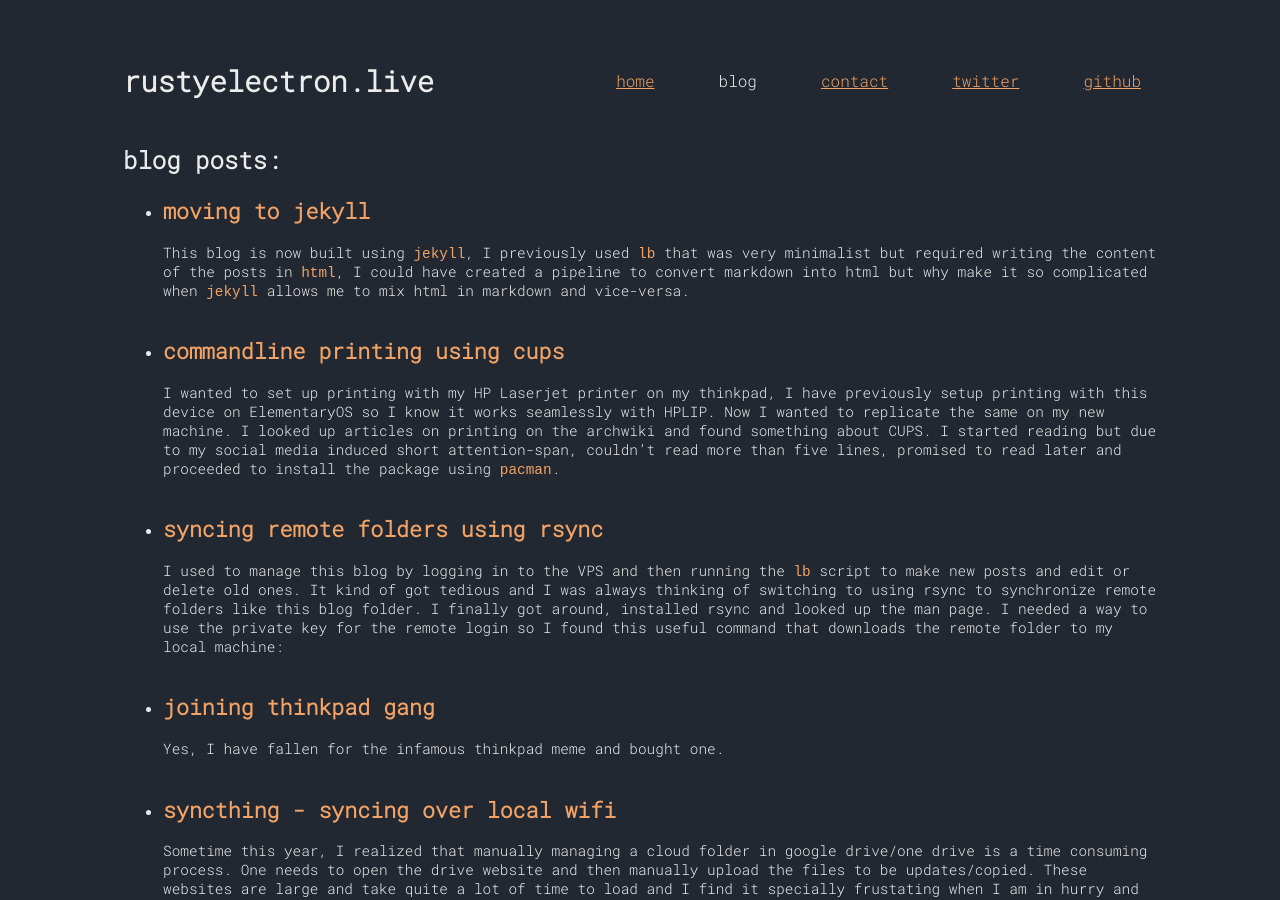
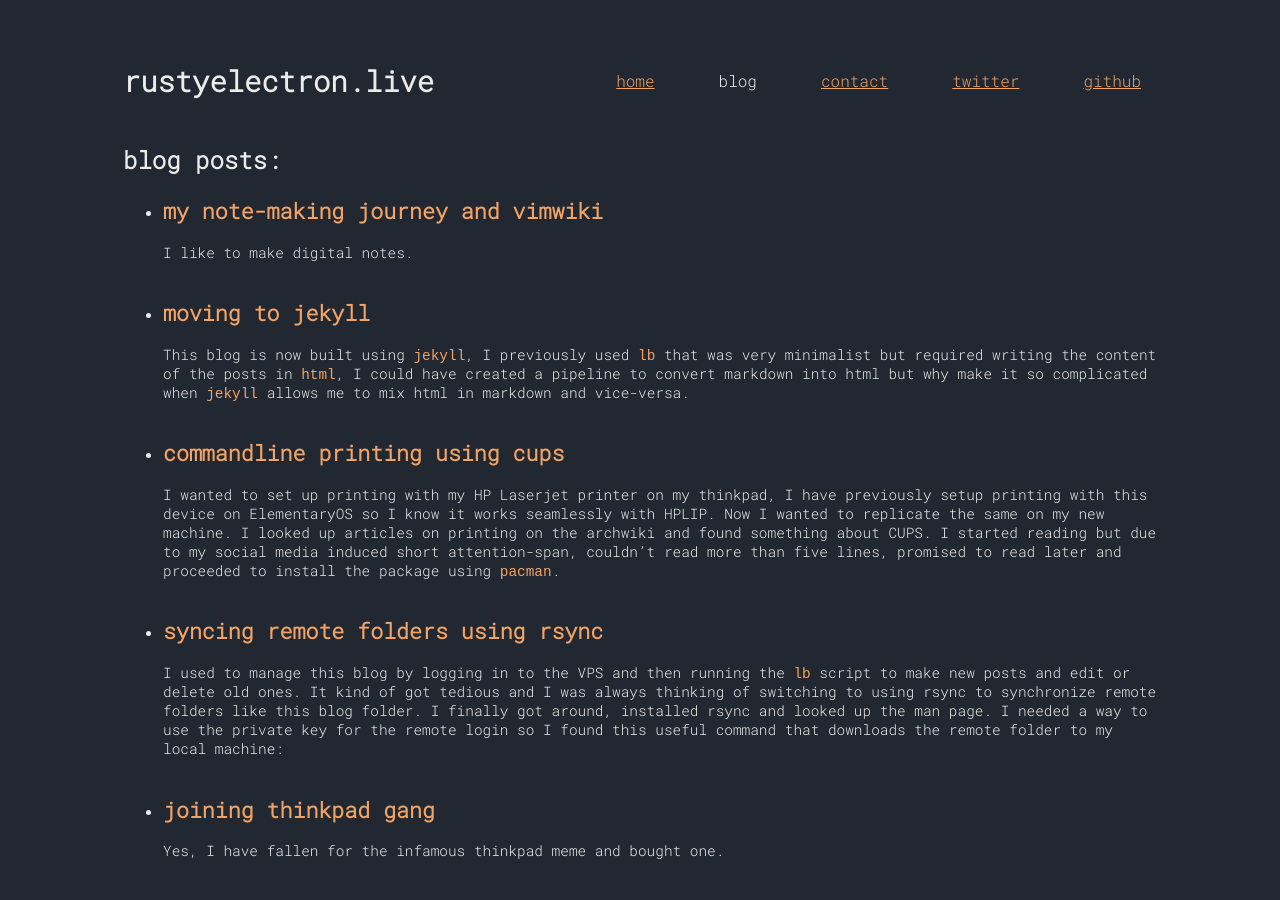
Before and after one commit to rusty-electron/rusty-electron.github.io, a Jekyll site: the page built from blog.html, in a window 1280 px wide and 900 px high. Built offline with Jekyll 4.4.1, drawn with Linux system fonts in a browser that asks for light colours; some of the changed lines change nothing that is shown.

Commit message:
minor changes and a new post

```diff
--- /dev/null
+++ b/_posts/2021-05-30-note-making-journey-and-vimwiki.md
@@ -0,0 +1,28 @@
+---
+layout: post
+title: my note-making journey and vimwiki
+date: 2021-05-30 21:00 +0530
+---
+
+I like to make digital notes.
+
+#### context and evernote rant
+I first started creating organized notes on `evernote` but this goes back to when I still used `windows` as my os. The experience with evernote was fine but like most freemium software it came with restrictions like - use limited to only a few devices, I also did not like the UI much but the nail in the coffin was the unavailability of `markdown` support because of which I stopped using it. I read several posts on the evernote forums where users repeatedly requested for this feature but in my two years of using evernote it was not added and still has not been added at the time of writing.
+
+#### enter joplin
+When I switched to linux, I came across `joplin` and when I found out that it has `markdown` support I instantly installed and started using it. It is a good tool for maintaining notes and it is at par with evernote at doing so. During this time I was a linux noob and found the sync setup quite strange but now I realize that the self-hosting feature is actually quite essential and it provides users, the freedom of choice. One can setup the `joplin` database at their server using tools like `nextcloud` or `webDAV` or one can go the easy way and setup sync with cloud storage providers like dropbox.
+
+An important feature that `evernote` has and is a must for all "serious" note taking software is the availability of an android app as it is highly likely that you would be reading or making minor edits away from your computer, like when you are reviewing your notes before an interview or outside your exam hall. `joplin` has one too and it works great although I must point out that the UI of the mobile app really needs a lot of work or at least a theming system would be nice. Talking about UI, `joplin`'s pc client has two types of UI and for linux they come in separate packages, the first is `joplin-desktop` which is an electron-based app that offers highly customizability using user-defined css files. The other is the TUI `joplin` package which offers the same core functionality on the terminal. It is obvious that the TUI does not display images or any kind of rich graphics (although displaying images on the terminal is possible and maybe added later) and therefore, in my workflow I use the TUI when I need to write text-based notes while I use the desktop app when I need to work with images and LaTeX math.
+
+#### vimwiki
+I am satisfied with `joplin` when my goal is to create long notes like that of a course or a book. But in the event that I need to note down something quick like some commands or a small note for later, I generally use `vim` to create a `markdown` file in my working or `~` directory. But this practice has lead to such files being cluttered all over my drive. So here I am met with two choices:
+
+1. create an organized folder for "quick notes" by taking some time to `cd` into this directory
+2. create note at current directory or `~` directory and create a mess that is hard to retrieve or query even with `find` and `fzf` combination.
+
+Here [`vimwiki`][1] is one choice that provides a balance between the two issues. It provides a centralized *Index* page which is the starting point for all wiki pages, much like what we find in sites like *wikipedia*. Each of the entries on this page lead to another wiki page that may contain any text content similar to what is found generally in `markdown` files, although `vimwiki` by default uses its own kind of syntax but it is possible to easily switch to `markdown` if desired. Yes, it does require one to use a terminal and open `vim` but it can be turned into a breeze by using bash aliases like `vim -c ':VimwikiIndex'` which will put us right into the main *Index* page of our wiki. Moreover, using `vimwiki` it is much easier to navigate from one note to the next. The second issue is easily addressed as all the notes of our wiki are stored in a single directory (although it is possible to create multiple wikis with their own *Index* page) and therefore, it is also possible to search the contents of individual notes easily by using tools like `find` or `ripgrep`.
+
+In my current workflow, I use both `joplin` and `vimwiki` for digital notes while for digital handwritten notes I prefer [`xournal++`][2]. As mentioned earlier I mainly use `joplin` for course or book notes that can grow upto several pages and typically contain figures and images. `vimwiki` fulfills my need for a place to store short notes and todo lists that have a short lifespan like grocery or shopping lists.
+
+[1]: https://github.com/cristianpb/vimwiki
+[2]: https://xournalpp.github.io/
```
Also changed, not shown: books.md (+2 -1 lines), README.md.
